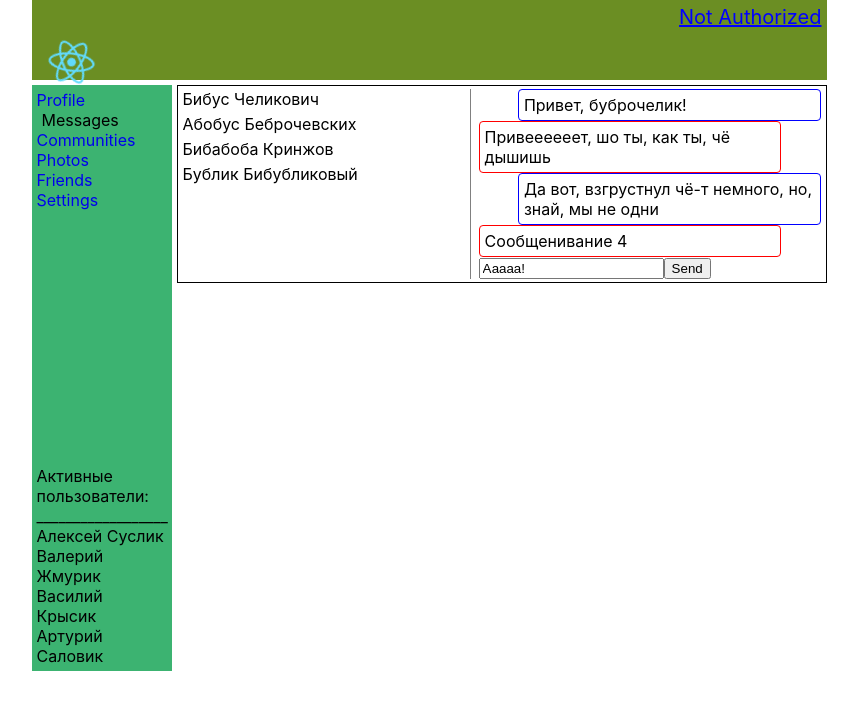
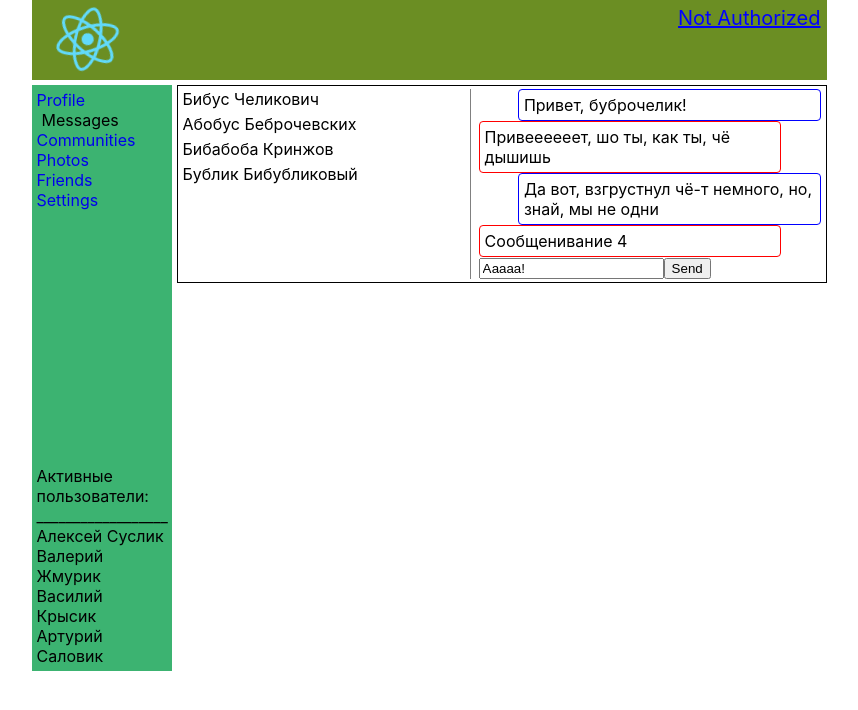
Before and after one commit to Unique-Character-Sequence/02_restart_new_breath_1, a React (Create React App) app: page /messages in a window 1280 px wide. Shown: the top 710 px of the page, without its empty margins (211-1069 px from the left). Built offline with nearby package versions, Linux system fonts and the light colour scheme; no server answers.

Commit message:
[+] Un-/Follow через server API [+] Чуть лучше CSS для Header

```diff
--- a/src/App.css
+++ b/src/App.css
@@ -11,26 +11,7 @@
     /*margin: 0 auto;*/
 }
 
-.App-logo {
-    height: 7vmin;
-    pointer-events: none;
-}
 
 .main-content-area {
     grid-area: m;
 }
-
-@media (prefers-reduced-motion: no-preference) {
-    .App-logo {
-        animation: App-logo-spin infinite 8s linear;
-    }
-}
-
-@keyframes App-logo-spin {
-    from {
-        transform: rotate(0deg);
-    }
-    to {
-        transform: rotate(360deg);
-    }
-}
--- a/src/App.js
+++ b/src/App.js
@@ -17,6 +17,11 @@ const App = (props) => {
             <div className="main-content-area">
                 <Routes>
                     <Route path='/profile/:id' element={<ContainerProfile/>}/>
+                    {/*{<Route path='/profile' element={<ContainerProfile/>}/>}*/}
+
+                    {/*FIXME: Надо настроить так, чтобы id брался из authData, а если нету, то id='5'*/}
+                    {/*FIXME: Либо дальше зайти и не показывать вообще то, что неавторизованному не доступно*/}
+
                     <Route path='/messages' element={<Messages
                         rawUserTileDatasets={props.state.MessagesPageDatasets.rawUserTileDatasets}/>}/>
                     <Route path='/communities' element={<Communities
--- a/src/Components/Communities/Communities.jsx
+++ b/src/Components/Communities/Communities.jsx
@@ -1,6 +1,3 @@
-// Use 'Ctrl+E' to replace all 'Communities' with the name you need
-// delete the Dummy import
-import Dummy from "../dummy/dummy";
 import c from './Communities.module.css'
 import CommunityTile from "./CommunityTile/CommunityTile";
 
--- a/src/Components/Friends/Friends.jsx
+++ b/src/Components/Friends/Friends.jsx
@@ -1,6 +1,5 @@
 import c from './Friends.module.css'
 import UserTile from "./UserTile/UserTile";
-import axios from "axios"
 import {useEffect} from 'react'
 import Paginator from "./Paginator/Paginator";
 import Preloader from "../../Other/Preloader";
--- a/src/Components/Friends/UserTile/UserTile.jsx
+++ b/src/Components/Friends/UserTile/UserTile.jsx
@@ -8,10 +8,11 @@ const UserTile = (props) => {
         <div>
             <img className={c.pic} src={props.photos.small ? props.photos.small : defaultpfp} alt=""/>
             <NavLink to={`/profile/${props.id}`}>{props.name}</NavLink>
+            <div>Status: {props.status}</div>
         </div>
         <div>
-            <button onClick={() => props.switchFollowedStatus(props.id)}>
-                {props.friend ? 'Unfollow' : 'Follow'}
+            <button onClick={() => props.switchFollowedStatus(props.id, props.followed)}>
+                {props.followed ? 'Unfollow' : 'Follow'}
             </button>
         </div>
     </div>
--- a/src/Components/Header/Header.jsx
+++ b/src/Components/Header/Header.jsx
@@ -1,5 +1,5 @@
 import logo from "../../logo.svg";
-import classes from './Header.module.css'
+import c from './Header.module.css'
 import {useEffect} from "react";
 
 let Header = (props) => {
@@ -7,18 +7,23 @@ let Header = (props) => {
         props.getCredentials()
     }, [])
     console.log('Header props:', props);
+
     let availableNickname = () => {
         if (props.userCredentials && props.userCredentials.login) {
             return props.userCredentials.login
         } else return 'Not Authorized'
     }
 
+    let authLink = 'https://social-network.samuraijs.com/login'
+
     return (
-        <div className={classes.main}>
-            <div className={classes.loginButton}>
-                <a href="#s">{availableNickname()}</a>
+        <div className={c.main}>
+            <div className={c.logo_wrapper}>
+                <img className={c.logo} src={logo} alt=""/>
             </div>
-            <img className="App-logo" src={logo} alt=""/>
+            <div className={c.loginButton}>
+                <a target="_blank" href={authLink}>{availableNickname()}</a>
+            </div>
         </div>
     )
 }
--- a/src/Components/Header/Header.module.css
+++ b/src/Components/Header/Header.module.css
@@ -1,19 +1,31 @@
 .main {
     grid-area: h;
     background-color: olivedrab;
+    display: grid;
+    grid-template-columns: 1fr 1fr;
 }
 
 .main img {
 }
 
+.logo_wrapper {
+    /*border: 1px solid red;*/
+    /*border-radius: 4px;*/
+}
+
+.logo {
+    pointer-events: none;
+    width: 28%;
+}
+
 .loginButton {
-    margin-left: auto;
-    right: 0;
+    /*margin-left: auto;*/
+    /*right: 0;*/
     font-size: 20px;
-    padding: 5px;
+    padding: 6px;
     /*border: 1px solid blue;*/
     /*border-radius: 4px;*/
-    max-width: 35%;
+    /*max-width: 35%;*/
     text-align: right;
 }
 
@@ -25,3 +37,20 @@
     color: darkblue;
     transition: all 0.2s;
 }
+
+
+@media (prefers-reduced-motion: no-preference) {
+    .logo {
+        animation: logo-spin infinite 4s ease-in-out;
+    }
+}
+
+@keyframes logo-spin {
+    from {
+        transform: rotate(0deg);
+
+    }
+    to {
+        transform: rotate(360deg);
+    }
+}
--- a/src/Components/Profile/Profile.jsx
+++ b/src/Components/Profile/Profile.jsx
@@ -1,5 +1,3 @@
-import clouds from "../../clouds.png";
-import cutepfp from "../../cutepfp.jpg";
 import classes from './Profile.module.css'
 import ProfileInfoTile from "./ProfileInfoTile/ProfileInfoTile";
 import ProfilePostFeed from "./ProfilePostFeed/ProfilePostFeed";
@@ -11,7 +9,9 @@ const Profile = (props) => {
 
     useEffect(() => {
         console.log('componentDidMount')
-        props.setUserProfile(idFromUrl)
+        if (idFromUrl) {
+            props.setUserProfile(idFromUrl)
+        }
     }, [])
 
     return <div className={classes.main}>
--- a/src/Containers/ContainerFriends.js
+++ b/src/Containers/ContainerFriends.js
@@ -1,13 +1,13 @@
-
 import Friends from "../Components/Friends/Friends";
 import {connect} from "react-redux";
-import {get} from "axios";
+import {get, post} from "axios";
 import {
     setCurrentSetOfUsers, setIsLoading,
     setTotalNumberOfUsers,
     setUsersDatasets,
     switchFollowedStatus
 } from "../Redux/friendsSlice";
+import axios from "axios";
 
 let mapStateToProps = (state) => {
     return {
@@ -21,9 +21,33 @@ let mapStateToProps = (state) => {
 
 let mapDispatchToProps = (dispatch) => {
     return {
-        switchFollowedStatus: (id) => {
-            let action = switchFollowedStatus(id)
-            dispatch(action)
+        switchFollowedStatus: (id, followed) => {
+            //TODO: post request result => then
+            let config = {withCredentials: true, headers: {'API-KEY': '40ac32b5-dec9-4885-a28b-52e1934371e9'}}
+            let apiURL = `https://social-network.samuraijs.com/api/1.0/follow/${id}`
+            if (followed === true) {
+                axios.delete(apiURL, config)
+                    .then(response => {
+                        console.log('switchFollowedStatus response.data', response.data)
+                        if (response.data.resultCode === 0) {
+                            debugger
+                            dispatch(switchFollowedStatus(id))
+                        } else {
+                            alert(response.data.messages)
+                        }
+                    })
+            }
+            if (followed === false) {
+                post(apiURL, {}, config)
+                    .then(response => {
+                        console.log('switchFollowedStatus response.data', response.data)
+                        if (response.data.resultCode === 0) {
+                            dispatch(switchFollowedStatus(id))
+                        } else {
+                            alert(response.data.messages)
+                        }
+                    })
+            }
         },
         setCurrentSetOfUsers: (currentSetOfUsers) => {
             let action = setCurrentSetOfUsers(currentSetOfUsers)
@@ -42,10 +66,10 @@ let mapDispatchToProps = (dispatch) => {
             // setUsersDatasets();
             console.log(obj)
             let apiWithoutParams = 'https://social-network.samuraijs.com/api/1.0/users'
-            get(`${apiWithoutParams}?count=${obj.count}&page=${obj.page}`)
+            get(`${apiWithoutParams}?count=${obj.count}&page=${obj.page}`, {withCredentials: true})
                 .then(
                     response => {
-                        // console.log(response.data)
+                        console.log('Friends', response.data)
                         dispatch(setUsersDatasets(response.data.items))
                         dispatch(setTotalNumberOfUsers(response.data.totalCount))
                         dispatch(setIsLoading(false))
--- a/src/Containers/ContainerProfile.jsx
+++ b/src/Containers/ContainerProfile.jsx
@@ -1,4 +1,3 @@
-import React from "react"
 import {connect} from "react-redux";
 import {addPost, setUserProfile, updatePostInput} from "../Redux/profileSlice";
 import Profile from "../Components/Profile/Profile";
@@ -8,11 +7,11 @@ let mapStateToProps = (state) => {
     return {
         inputValue: state.ProfilePageDatasets.inputValue,
         rawPostDatasets: state.ProfilePageDatasets.rawPostDatasets,
-        userProfileDataset: state.ProfilePageDatasets.userProfileDataset
+        userProfileDataset: state.ProfilePageDatasets.userProfileDataset,
+        // FIXME: userId: state.AuthData.userCredentials.userId
     }
 }
 //TODO: Запрашивать данные надо в зависимости от url `/profile/${props.id}`
-//TODO: createAction reduxToolkit зачекать
 
 let mapDispatchToProps = (dispatch) => {
     return {
--- a/src/Redux/friendsSlice.js
+++ b/src/Redux/friendsSlice.js
@@ -12,7 +12,7 @@ let friendsSlice = createSlice({
         switchFollowedStatus(state, action) {
             state.rawUsersDatasets = state.rawUsersDatasets.map(userDataSet => {
                 if (userDataSet.id === action.payload) {
-                    return {...userDataSet, friend: !userDataSet.friend}
+                    return {...userDataSet, followed: !userDataSet.followed}
                 } else return userDataSet
             })
         },
--- a/src/Redux/store.js
+++ b/src/Redux/store.js
@@ -1,4 +1,4 @@
-import {combineReducers, configureStore} from "@reduxjs/toolkit"
+import {configureStore} from "@reduxjs/toolkit"
 import friendsSlice from "./friendsSlice";
 import profileSlice from "./profileSlice";
 import sidebarSlice from "./sidebarSlice";
```
